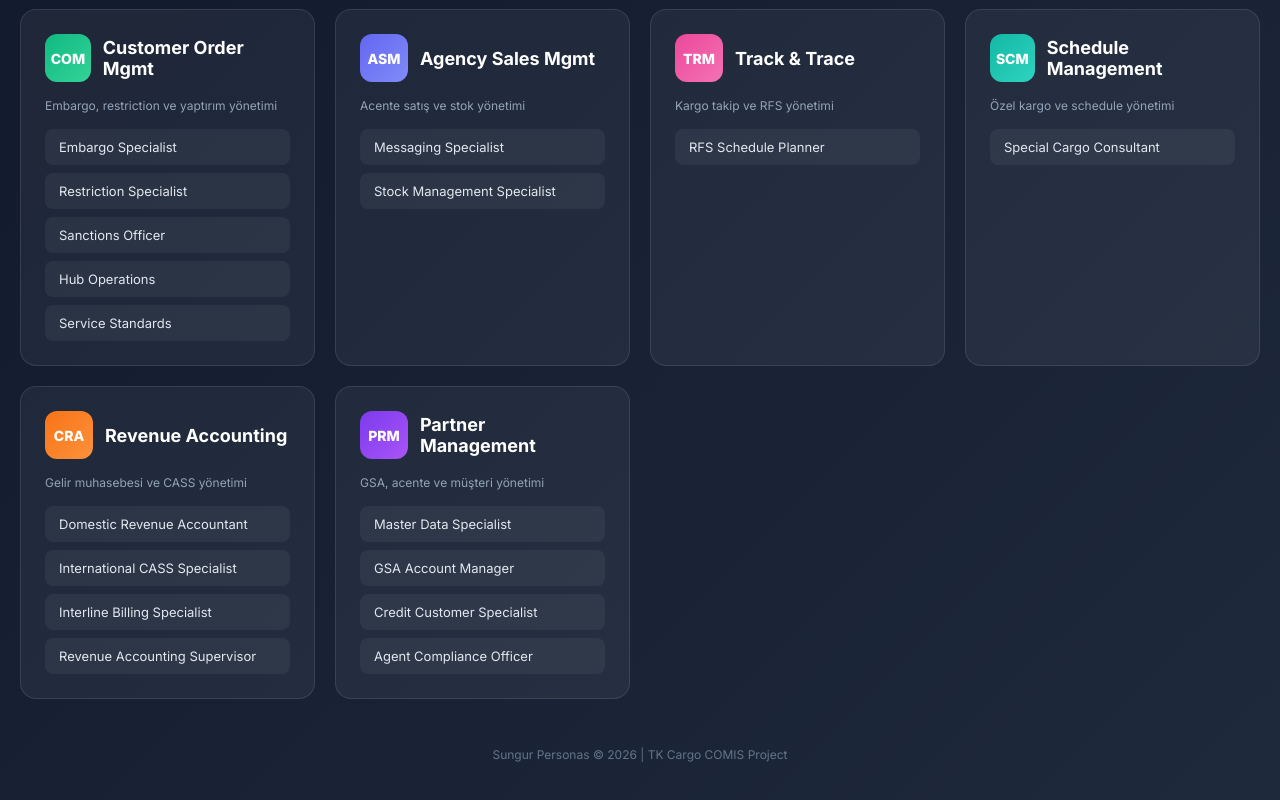
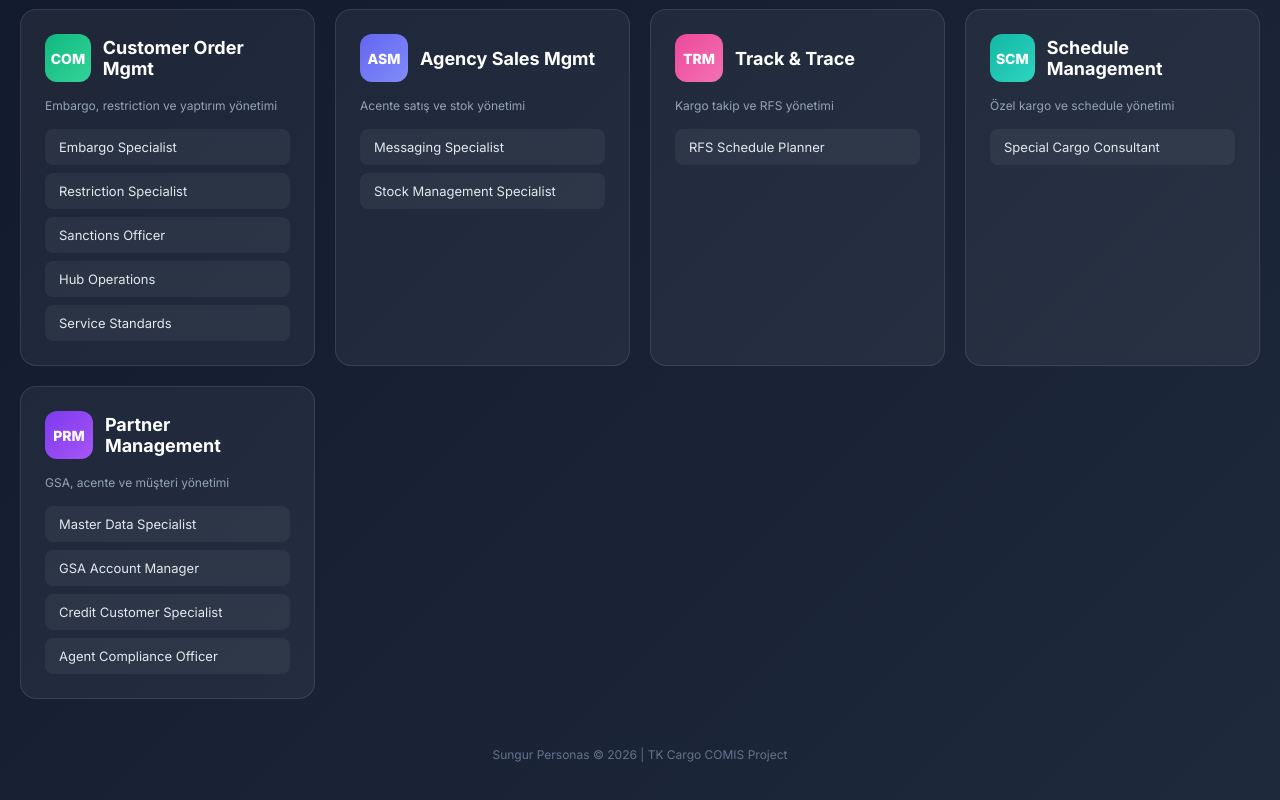
Before and after one commit to ebrugizemtemur-alt/Sungur-Personas, a plain HTML site: page index.html in a window 1280 px wide. Shown: the part 632-1432 px from the top of the page. Drawn offline with Linux system fonts and the light colour scheme.

Commit message:
Remove CRA section from index.html

```diff
--- a/index.html
+++ b/index.html
@@ -124,18 +124,6 @@
                     <a href="Persona_SCM_Special_Cargo_Consultant.html" class="persona-link">Special Cargo Consultant</a>
                 </div>
             </div>
-
-            <div class="module cra">
-                <div class="module-header"><div class="module-icon">CRA</div><h2>Revenue Accounting</h2></div>
-                <p>Gelir muhasebesi ve CASS yönetimi</p>
-                <div class="persona-list">
-                    <a href="Persona_CRA_Domestic_Revenue_Accountant.html" class="persona-link">Domestic Revenue Accountant</a>
-                    <a href="Persona_CRA_International_CASS_Specialist.html" class="persona-link">International CASS Specialist</a>
-                    <a href="Persona_CRA_Interline_Billing_Specialist.html" class="persona-link">Interline Billing Specialist</a>
-                    <a href="Persona_CRA_Revenue_Accounting_Supervisor.html" class="persona-link">Revenue Accounting Supervisor</a>
-                </div>
-            </div>
-
             <div class="module prm">
                 <div class="module-header"><div class="module-icon">PRM</div><h2>Partner Management</h2></div>
                 <p>GSA, acente ve müşteri yönetimi</p>
```
